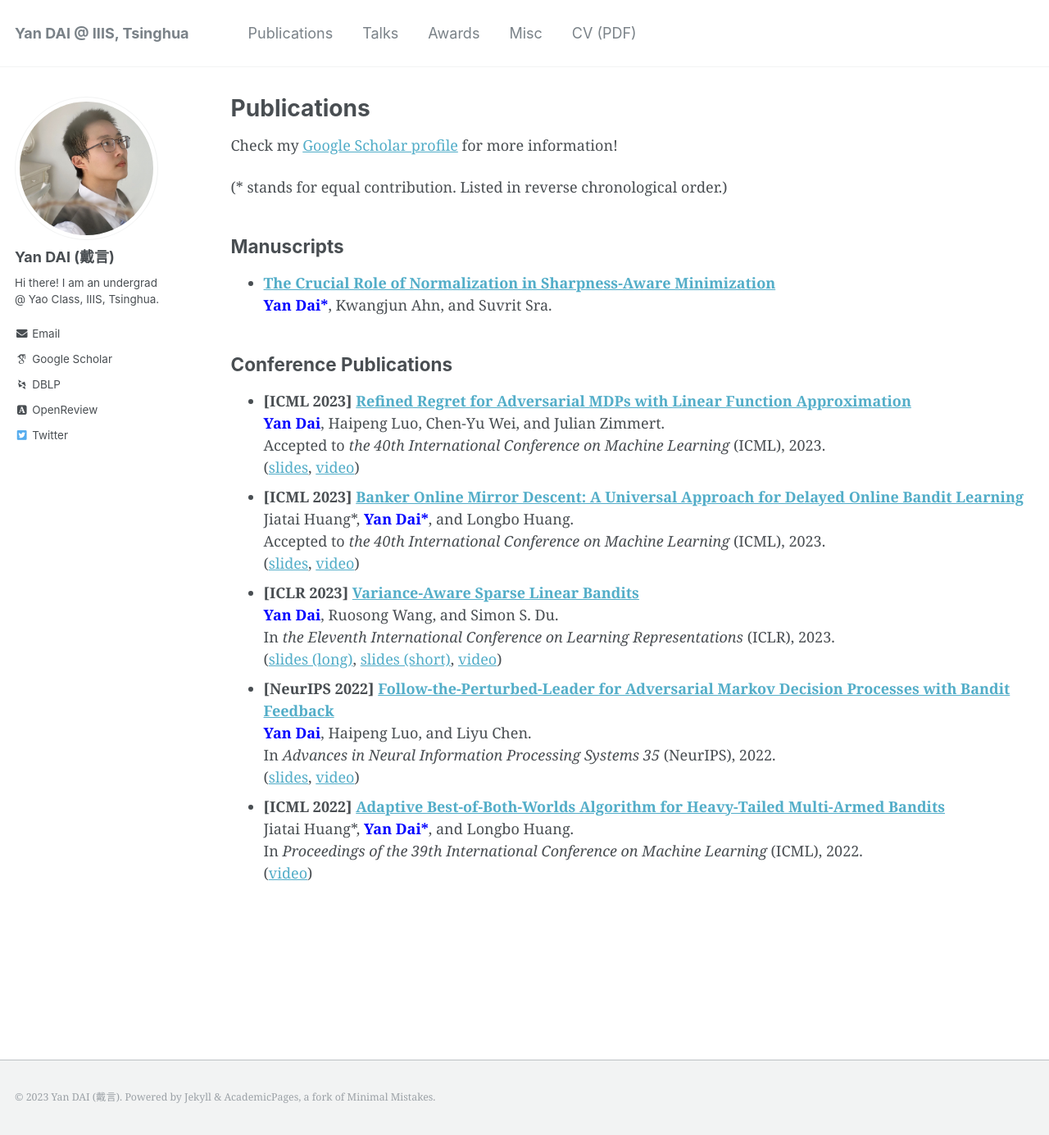
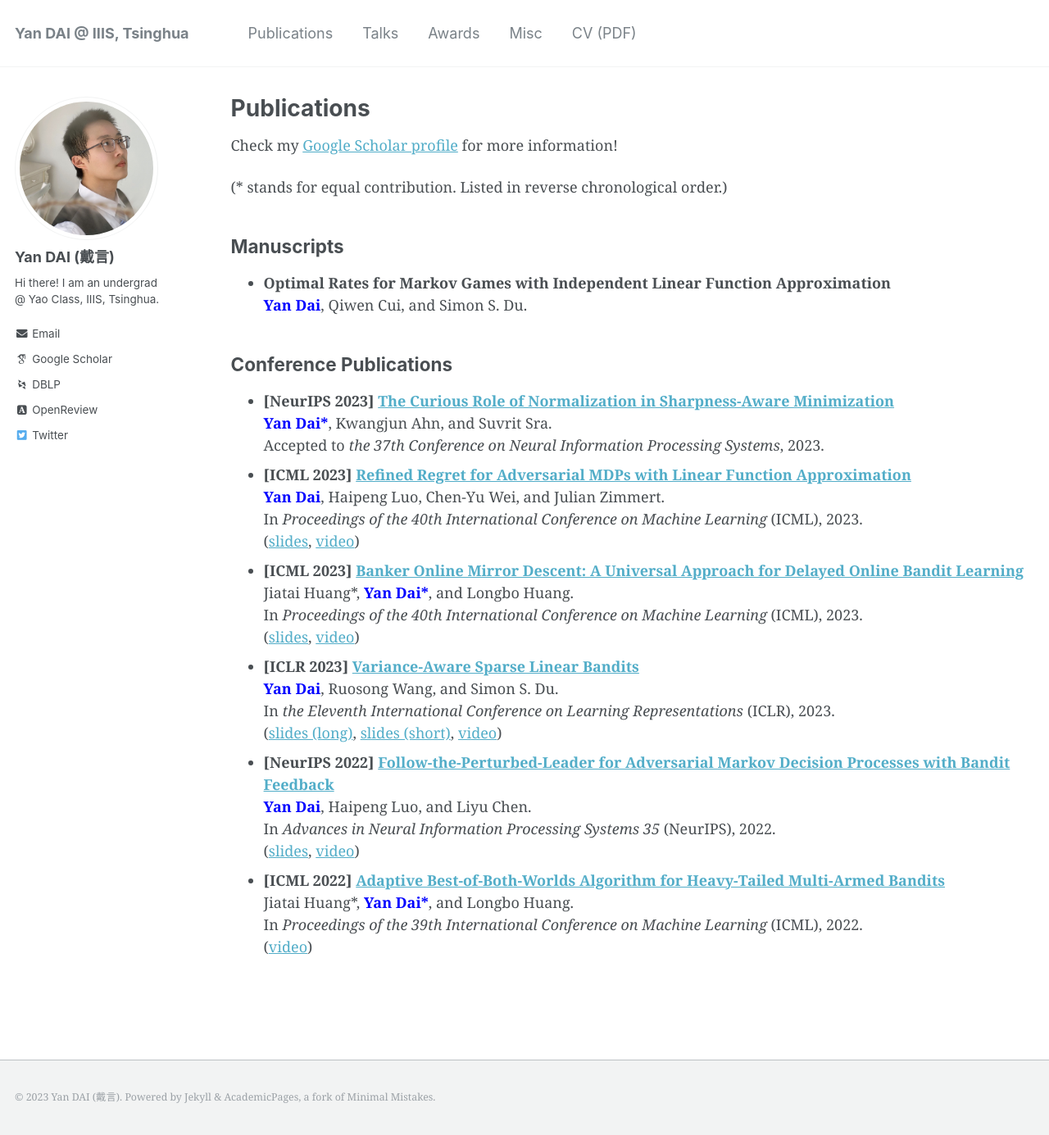
Before and after one commit to yandaichn/yandaichn.github.io, a Jekyll site: the page built from _pages/publications.md, in a window 1280 px wide and 1385 px high. Shown: the whole window at 82% size. Built offline with Jekyll 4.4.1, drawn with Linux system fonts in a browser that asks for light colours; some web fonts are replaced.

Commit message:
Add NeurIPS'23

```diff
--- a/_pages/publications.md
+++ b/_pages/publications.md
@@ -10,17 +10,20 @@ Check my [Google Scholar profile](https://scholar.google.com/citations?user=gkG4
 (* stands for equal contribution. Listed in reverse chronological order.)
 
 ## Manuscripts
-*   **[The Crucial Role of Normalization in Sharpness-Aware Minimization](https://arxiv.org/abs/2305.15287)**
-    **<font color="blue">Yan Dai*</font>**, Kwangjun Ahn, and Suvrit Sra.
+*   **Optimal Rates for Markov Games with Independent Linear Function Approximation**
+    **<font color="blue">Yan Dai</font>**, Qiwen Cui, and Simon S. Du.
 
 ## Conference Publications
+*   **\[NeurIPS 2023\] [The Curious Role of Normalization in Sharpness-Aware Minimization](https://arxiv.org/abs/2305.15287)**
+    **<font color="blue">Yan Dai*</font>**, Kwangjun Ahn, and Suvrit Sra.
+    Accepted to *the 37th Conference on Neural Information Processing Systems*, 2023.
 *   **\[ICML 2023\] [Refined Regret for Adversarial MDPs with Linear Function Approximation](https://arxiv.org/abs/2301.12942)**
     **<font color="blue">Yan Dai</font>**, Haipeng Luo, Chen-Yu Wei, and Julian Zimmert.
-    Accepted to *the 40th International Conference on Machine Learning* (ICML), 2023.
+    In *Proceedings of the 40th International Conference on Machine Learning* (ICML), 2023.
     ([slides](/files/slides_ICML2023_Linear_AMDP.pdf), [video](https://icml.cc/virtual/2023/poster/24760))
 *   **\[ICML 2023\] [Banker Online Mirror Descent: A Universal Approach for Delayed Online Bandit Learning](https://arxiv.org/abs/2301.10500)**
     Jiatai Huang\*, **<font color="blue">Yan Dai*</font>**, and Longbo Huang.
-    Accepted to *the 40th International Conference on Machine Learning* (ICML), 2023.
+    In *Proceedings of the 40th International Conference on Machine Learning* (ICML), 2023.
     ([slides](/files/slides_ICML2023_Banker_OMD.pdf), [video](https://icml.cc/virtual/2023/poster/24900))
 *   **\[ICLR 2023\] [Variance-Aware Sparse Linear Bandits](https://arxiv.org/abs/2205.13450)**
     **<font color="blue">Yan Dai</font>**, Ruosong Wang, and Simon S. Du.
```
Also changed, not shown: _pages/about.md (+2 -1 lines), _pages/awards.md (+2 -0 lines), 1 other file.
